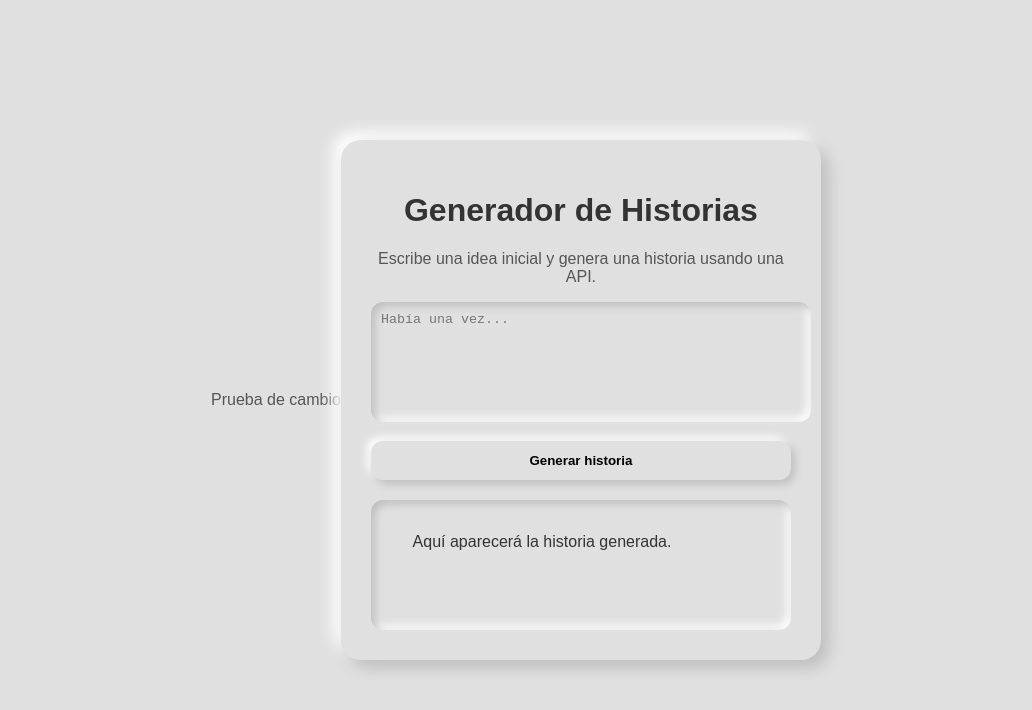
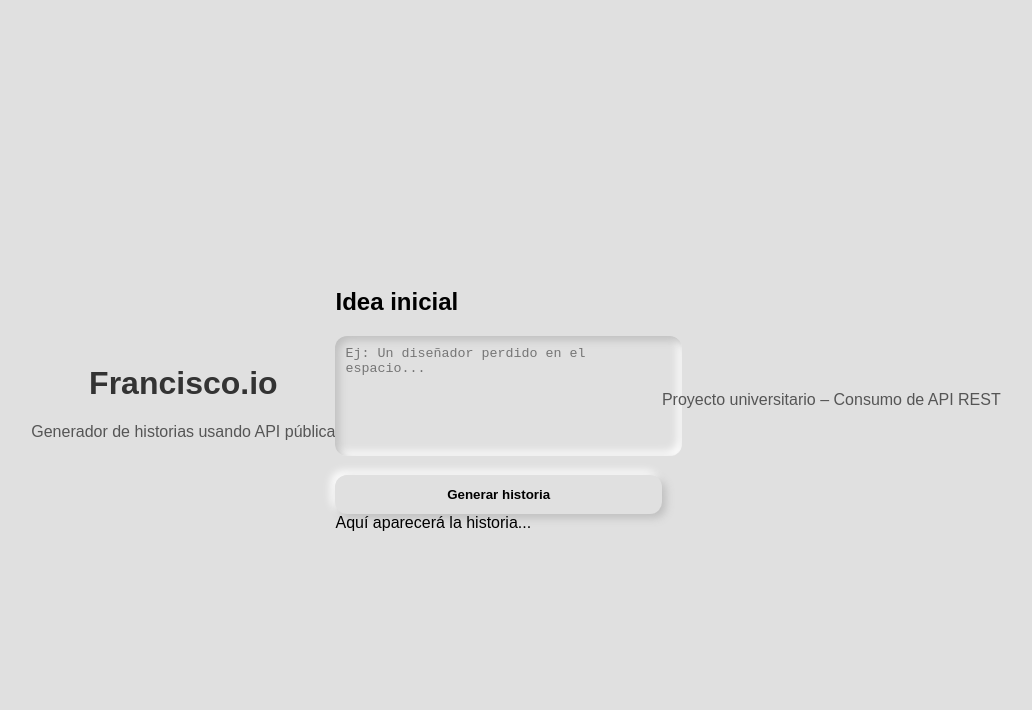
Before and after one commit to 15DESEPTIEMBRE/francisco.io, a plain HTML site: page index.html in a window 1280 px wide. Shown: the whole page, without its empty margins (124-1156 px from the left). Drawn offline with Linux system fonts and the light colour scheme.

Commit message:
Revamp index.html for story generator project

```diff
--- a/index.html
+++ b/index.html
@@ -1,31 +1,34 @@
 <!DOCTYPE html>
 <html lang="es">
 <head>
-  <p>Prueba de cambio</p>
-
-  <meta charset="UTF-8" />
-  <meta name="viewport" content="width=device-width, initial-scale=1.0" />
-  <title>Generador de Historias</title>
-
-  <!-- Estilos -->
+  <meta charset="UTF-8">
+  <title>Francisco.io | Story Generator</title>
+  <meta name="viewport" content="width=device-width, initial-scale=1.0">
   <link rel="stylesheet" href="style.css">
 </head>
 <body>
 
-  <main class="container">
-    <h1>Generador de Historias</h1>
-    <p>Escribe una idea inicial y genera una historia usando una API.</p>
+<header>
+  <h1>Francisco.io</h1>
+  <p>Generador de historias usando API pública</p>
+</header>
 
-    <textarea id="prompt" placeholder="Había una vez..."></textarea>
+<main>
+  <section class="story-box">
+    <h2>Idea inicial</h2>
 
-    <button id="btnGenerar">Generar historia</button>
+    <textarea id="inputText" placeholder="Ej: Un diseñador perdido en el espacio..."></textarea>
 
-    <section class="resultado" id="resultado">
-      Aquí aparecerá la historia generada.
-    </section>
-  </main>
+    <button id="generateBtn">Generar historia</button>
 
-  <!-- Script -->
-  <script src="app.js"></script>
+    <div id="output" class="output">Aquí aparecerá la historia...</div>
+  </section>
+</main>
+
+<footer>
+  <p>Proyecto universitario – Consumo de API REST</p>
+</footer>
+
+<script src="app.js"></script>
 </body>
 </html>
```
